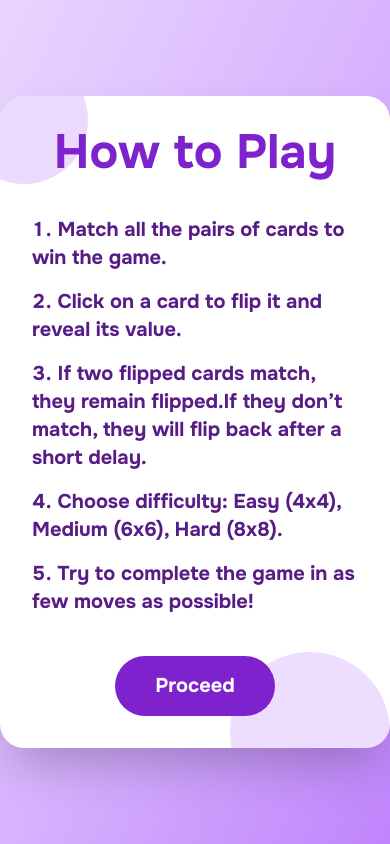
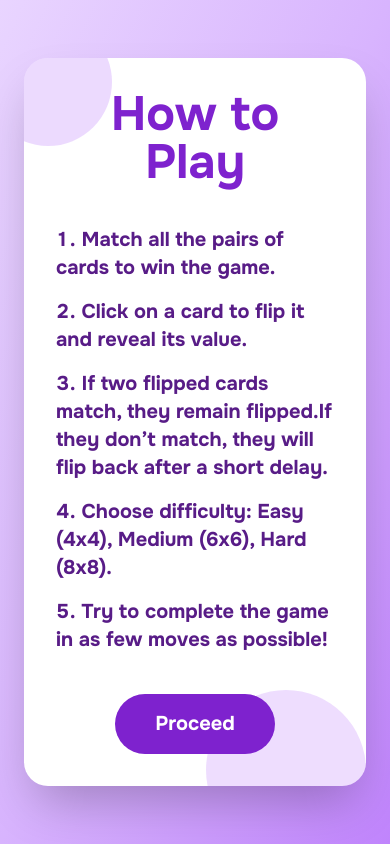
Before and after one commit to Souvik606/MindGames, a React (Create React App) app: page /pair-game in a window 390 px wide. Built offline with nearby package versions, Linux system fonts and the light colour scheme.

Commit message:
responsive-instruction-box

```diff
--- a/src/components/InstructionBoxComponent.jsx
+++ b/src/components/InstructionBoxComponent.jsx
@@ -1,5 +1,3 @@
-"use server";
-
 import React from "react";
 
 function InstructionBoxComponent({ onProceed, color, rules }) {
@@ -17,7 +15,7 @@ function InstructionBoxComponent({ onProceed, color, rules }) {
         className={`absolute lg:block hidden bg-${color}-600 rounded-full w-64 h-64 opacity-15 -top-36 left-[850px]`}
       />
 
-      <div className="relative bg-white shadow-2xl rounded-3xl p-8 max-w-lg text-center overflow-hidden z-10">
+      <div className="relative mx-6 bg-white shadow-2xl rounded-3xl p-8 max-w-lg text-center overflow-hidden z-10">
         <div
           className={`absolute bg-${color}-400 rounded-full w-32 h-32 opacity-30 -top-10 -left-10`}
         />
```
